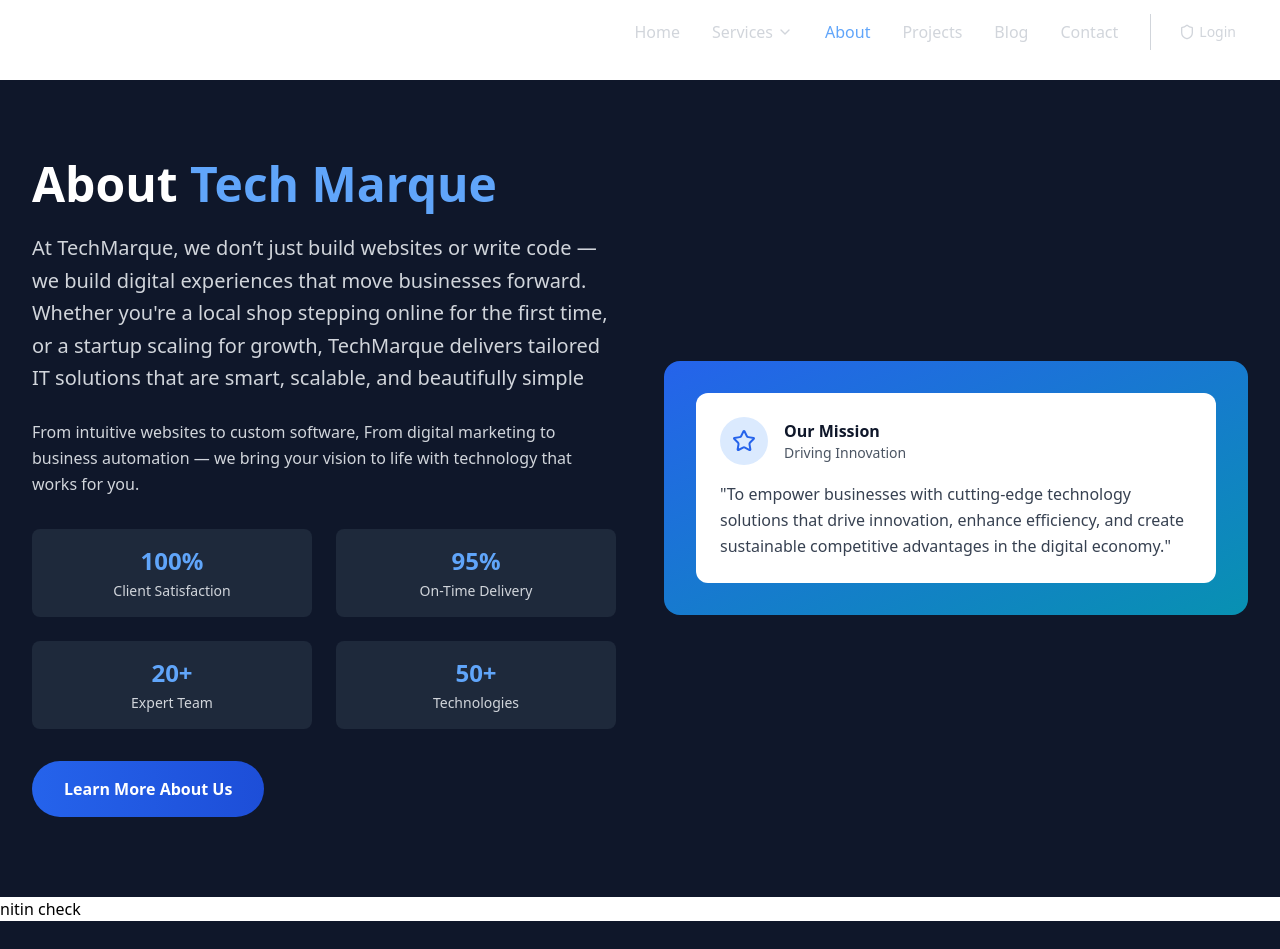
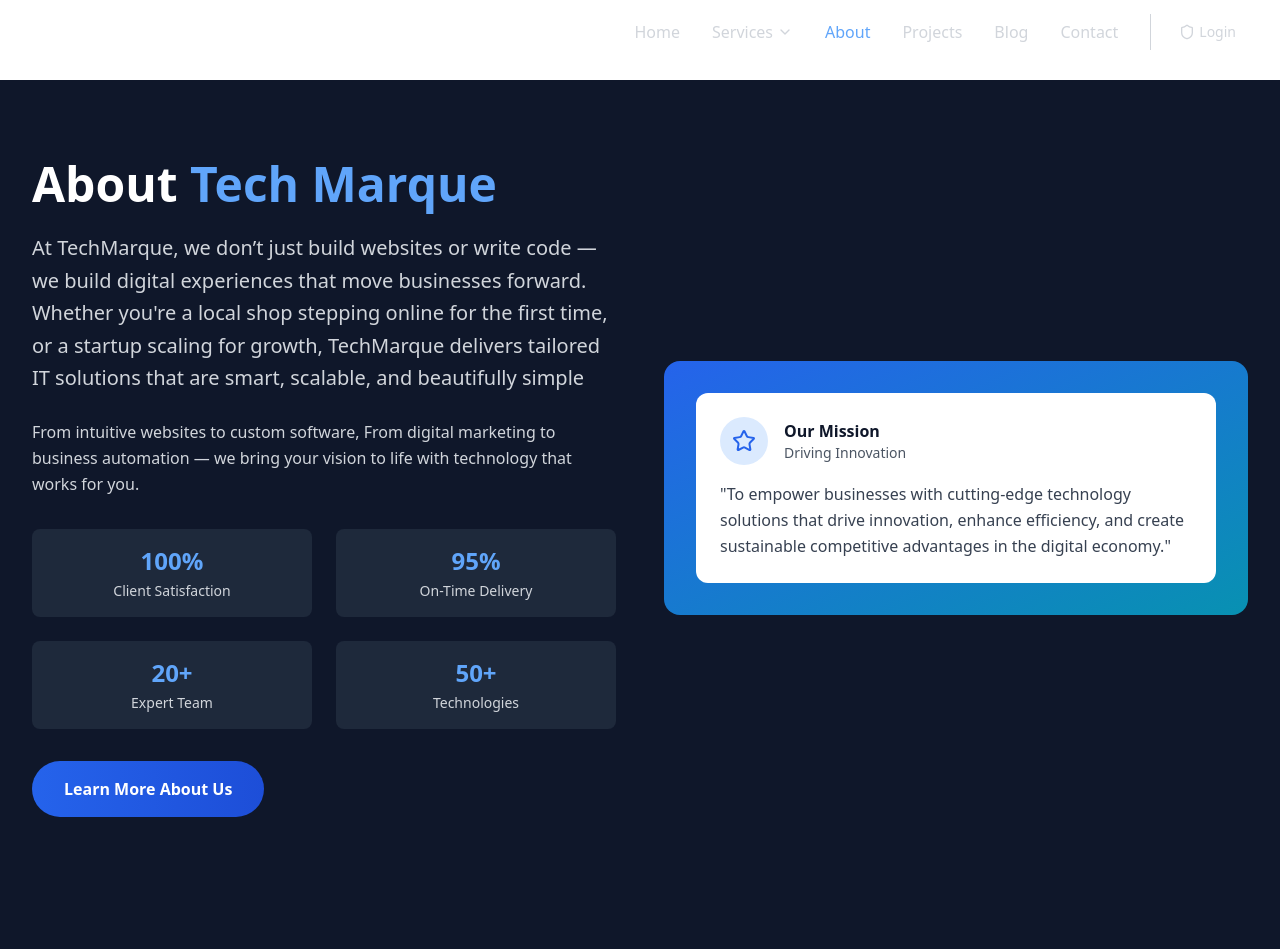
Before and after one commit to ashutosshukla/TechMarque, a React (Vite) app: page /about in a window 1280 px wide. Shown: the top 949 px of the page. Built offline with nearby package versions, Linux system fonts and the light colour scheme.

Commit message:
remove check

```diff
--- a/src/pages/About.jsx
+++ b/src/pages/About.jsx
@@ -5,8 +5,6 @@
     return (
         <div className="pt-20">
             <AboutSection />
-            {/* Add more about-specific content here */}
-            <h1>nitin check</h1>
         </div>
     );
 };
```
